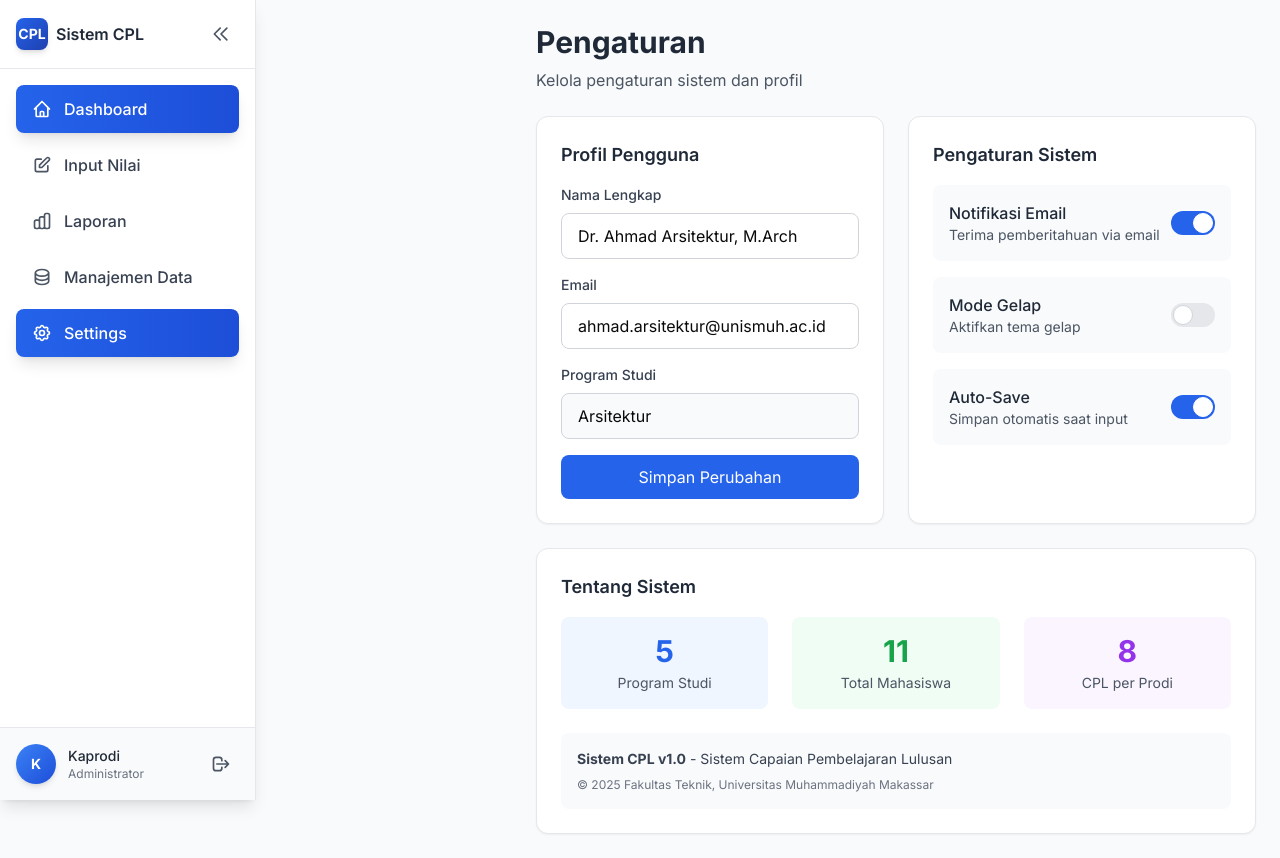
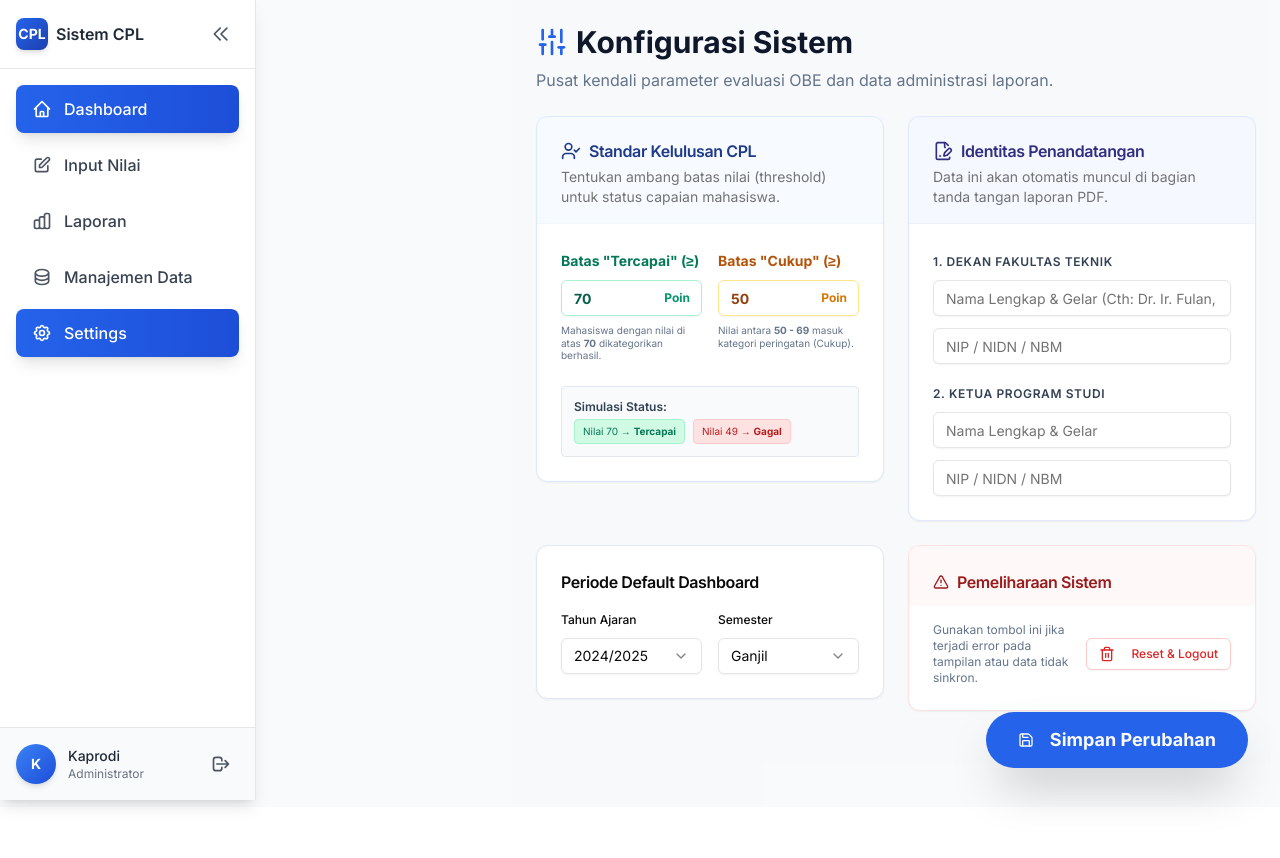
Before and after one commit to COCONUT-hacklab/SIM-CPL, a Next.js app: page /dashboard/settings in a window 1280 px wide. After the commit the page ends 807 px from the top, so only its background shows below. Built offline with nearby package versions, Linux system fonts and the light colour scheme.

Commit message:
what you need

```diff
--- a/src/app/dashboard/settings/page.tsx
+++ b/src/app/dashboard/settings/page.tsx
@@ -1,125 +1,270 @@
 'use client';
 
+import { useState, useEffect } from 'react';
+import { Button } from '@/components/ui/button';
+import { Card, CardContent, CardDescription, CardHeader, CardTitle } from '@/components/ui/card';
+import { Input } from '@/components/ui/input';
+import { Label } from '@/components/ui/label';
+import { Select, SelectContent, SelectItem, SelectTrigger, SelectValue } from '@/components/ui/select';
+import { Save, RefreshCw, Trash2, AlertTriangle, CheckCircle2, Sliders, FileSignature, UserCheck } from 'lucide-react';
+
 export default function SettingsPage() {
+  const [loading, setLoading] = useState(false);
+  const [success, setSuccess] = useState(false);
+
+  // State Konfigurasi (Tanpa KPI Sasaran Mutu)
+  const [config, setConfig] = useState({
+    // Parameter Nilai Evaluasi
+    batasTercapai: 70,
+    batasCukup: 50,
+
+    // Periode Default Dashboard
+    semesterAktif: '1',
+    tahunAjaran: '2024/2025',
+
+    // Identitas Penandatangan (Data untuk Template Laporan)
+    namaDekan: '',
+    nipDekan: '',
+    namaKaprodi: '',
+    nipKaprodi: '',
+  });
+
+  // Load Config saat pertama kali buka
+  useEffect(() => {
+    const savedConfig = localStorage.getItem('simcpl_config');
+    if (savedConfig) {
+      // Merge dengan config default untuk menghindari error jika ada field baru
+      setConfig(prev => ({ ...prev, ...JSON.parse(savedConfig) }));
+    }
+  }, []);
+
+  const handleSave = () => {
+    setLoading(true);
+    setTimeout(() => {
+      localStorage.setItem('simcpl_config', JSON.stringify(config));
+      setLoading(false);
+      setSuccess(true);
+      setTimeout(() => setSuccess(false), 3000);
+      window.dispatchEvent(new Event('configUpdated'));
+    }, 800);
+  };
+
+  const handleClearCache = () => {
+    if (confirm('PERINGATAN: Ini akan menghapus semua data sesi login dan cache browser Anda. Anda akan diminta login ulang. Lanjutkan?')) {
+      localStorage.clear();
+      window.location.href = '/login';
+    }
+  };
+
   return (
-    <div className="min-h-screen bg-gray-50 p-6">
-      {/* Header */}
-      <div className="mb-6">
-        <h1 className="text-3xl font-bold text-gray-800 mb-2">Pengaturan</h1>
-        <p className="text-gray-600">
-          Kelola pengaturan sistem dan profil
-        </p>
+    <div className="min-h-screen bg-slate-50/50 p-6 space-y-6 pb-24">
+
+      {/* Header Page */}
+      <div>
+        <h1 className="text-3xl font-bold text-slate-900 flex items-center gap-2">
+          <Sliders className="h-8 w-8 text-blue-600" />
+          Konfigurasi Sistem
+        </h1>
+        <p className="text-slate-500 mt-2">Pusat kendali parameter evaluasi OBE dan data administrasi laporan.</p>
       </div>
 
-      {/* Settings Grid */}
       <div className="grid grid-cols-1 lg:grid-cols-2 gap-6">
-        {/* Profile Settings */}
-        <div className="bg-white rounded-xl shadow-sm p-6 border border-gray-200">
-          <h3 className="text-lg font-semibold text-gray-800 mb-4">Profil Pengguna</h3>
-          <div className="space-y-4">
-            <div>
-              <label className="block text-sm font-medium text-gray-700 mb-2">
-                Nama Lengkap
-              </label>
-              <input
-                type="text"
-                defaultValue="Dr. Ahmad Arsitektur, M.Arch"
-                className="w-full px-4 py-2.5 border border-gray-300 rounded-lg focus:ring-2 focus:ring-blue-500 focus:border-transparent"
-              />
-            </div>
-            <div>
-              <label className="block text-sm font-medium text-gray-700 mb-2">
-                Email
-              </label>
-              <input
-                type="email"
-                defaultValue="ahmad.arsitektur@unismuh.ac.id"
-                className="w-full px-4 py-2.5 border border-gray-300 rounded-lg focus:ring-2 focus:ring-blue-500 focus:border-transparent"
-              />
-            </div>
-            <div>
-              <label className="block text-sm font-medium text-gray-700 mb-2">
-                Program Studi
-              </label>
-              <input
-                type="text"
-                defaultValue="Arsitektur"
-                disabled
-                className="w-full px-4 py-2.5 border border-gray-300 rounded-lg bg-gray-50"
-              />
-            </div>
-            <button className="w-full px-4 py-2.5 bg-blue-600 text-white rounded-lg hover:bg-blue-700 transition-colors">
-              Simpan Perubahan
-            </button>
-          </div>
-        </div>
 
-        {/* System Settings */}
-        <div className="bg-white rounded-xl shadow-sm p-6 border border-gray-200">
-          <h3 className="text-lg font-semibold text-gray-800 mb-4">Pengaturan Sistem</h3>
-          <div className="space-y-4">
-            <div className="flex items-center justify-between p-4 bg-gray-50 rounded-lg">
-              <div>
-                <p className="font-medium text-gray-800">Notifikasi Email</p>
-                <p className="text-sm text-gray-600">Terima pemberitahuan via email</p>
+        {/* 1. PARAMETER EVALUASI (CORE OBE) */}
+        <Card className="border-blue-100 shadow-sm h-fit">
+          <CardHeader className="bg-blue-50/50 pb-4 border-b border-blue-50">
+            <CardTitle className="text-blue-900 flex items-center gap-2">
+               <UserCheck className="h-5 w-5" /> Standar Kelulusan CPL
+            </CardTitle>
+            <CardDescription>Tentukan ambang batas nilai (threshold) untuk status capaian mahasiswa.</CardDescription>
+          </CardHeader>
+          <CardContent className="pt-6 space-y-6">
+            <div className="grid grid-cols-2 gap-4">
+              <div className="space-y-2">
+                <Label className="text-emerald-700 font-bold">Batas "Tercapai" (≥)</Label>
+                <div className="relative">
+                  <Input
+                    type="number"
+                    value={config.batasTercapai}
+                    onChange={(e) => setConfig({...config, batasTercapai: Number(e.target.value)})}
+                    className="border-emerald-200 focus:ring-emerald-500 font-bold text-lg text-emerald-800"
+                  />
+                  <span className="absolute right-3 top-2.5 text-xs font-bold text-emerald-600">Poin</span>
+                </div>
+                <p className="text-[10px] text-slate-500 leading-tight">
+                  Mahasiswa dengan nilai di atas <strong>{config.batasTercapai}</strong> dikategorikan berhasil.
+                </p>
               </div>
-              <label className="relative inline-flex items-center cursor-pointer">
-                <input type="checkbox" className="sr-only peer" defaultChecked />
-                <div className="w-11 h-6 bg-gray-200 peer-focus:outline-none peer-focus:ring-4 peer-focus:ring-blue-300 rounded-full peer peer-checked:after:translate-x-full peer-checked:after:border-white after:content-[''] after:absolute after:top-[2px] after:left-[2px] after:bg-white after:border-gray-300 after:border after:rounded-full after:h-5 after:w-5 after:transition-all peer-checked:bg-blue-600"></div>
-              </label>
+
+              <div className="space-y-2">
+                <Label className="text-amber-700 font-bold">Batas "Cukup" (≥)</Label>
+                <div className="relative">
+                  <Input
+                    type="number"
+                    value={config.batasCukup}
+                    onChange={(e) => setConfig({...config, batasCukup: Number(e.target.value)})}
+                    className="border-amber-200 focus:ring-amber-500 font-bold text-lg text-amber-800"
+                  />
+                  <span className="absolute right-3 top-2.5 text-xs font-bold text-amber-600">Poin</span>
+                </div>
+                <p className="text-[10px] text-slate-500 leading-tight">
+                  Nilai antara <strong>{config.batasCukup} - {config.batasTercapai - 1}</strong> masuk kategori peringatan (Cukup).
+                </p>
+              </div>
             </div>
 
-            <div className="flex items-center justify-between p-4 bg-gray-50 rounded-lg">
-              <div>
-                <p className="font-medium text-gray-800">Mode Gelap</p>
-                <p className="text-sm text-gray-600">Aktifkan tema gelap</p>
+            <div className="bg-slate-50 p-3 rounded border border-slate-200">
+               <p className="text-xs font-semibold text-slate-700 mb-1">Simulasi Status:</p>
+               <div className="flex gap-2 text-[10px]">
+                  <span className="px-2 py-1 bg-emerald-100 text-emerald-700 rounded border border-emerald-200">
+                     Nilai {config.batasTercapai} → <strong>Tercapai</strong>
+                  </span>
+                  <span className="px-2 py-1 bg-red-100 text-red-700 rounded border border-red-200">
+                     Nilai {config.batasCukup - 1} → <strong>Gagal</strong>
+                  </span>
+               </div>
+            </div>
+          </CardContent>
+        </Card>
+
+        {/* 2. IDENTITAS PELAPORAN (ADMINISTRASI) */}
+        <Card className="border-indigo-100 shadow-sm h-fit">
+          <CardHeader className="bg-indigo-50/50 pb-4 border-b border-indigo-50">
+            <CardTitle className="text-indigo-900 flex items-center gap-2">
+               <FileSignature className="h-5 w-5" /> Identitas Penandatangan
+            </CardTitle>
+            <CardDescription>Data ini akan otomatis muncul di bagian tanda tangan laporan PDF.</CardDescription>
+          </CardHeader>
+          <CardContent className="pt-6 space-y-6">
+
+            {/* Input Data Pejabat */}
+            <div className="space-y-4">
+              <div className="space-y-2">
+                 <Label className="text-slate-700 font-semibold text-xs uppercase tracking-wider">1. Dekan Fakultas Teknik</Label>
+                 <div className="grid grid-cols-1 gap-3">
+                    <Input
+                       placeholder="Nama Lengkap & Gelar (Cth: Dr. Ir. Fulan, M.T.)"
+                       value={config.namaDekan}
+                       onChange={(e) => setConfig({...config, namaDekan: e.target.value})}
+                       className="bg-white"
+                    />
+                    <Input
+                       placeholder="NIP / NIDN / NBM"
+                       value={config.nipDekan}
+                       onChange={(e) => setConfig({...config, nipDekan: e.target.value})}
+                       className="bg-white"
+                    />
+                 </div>
               </div>
-              <label className="relative inline-flex items-center cursor-pointer">
-                <input type="checkbox" className="sr-only peer" />
-                <div className="w-11 h-6 bg-gray-200 peer-focus:outline-none peer-focus:ring-4 peer-focus:ring-blue-300 rounded-full peer peer-checked:after:translate-x-full peer-checked:after:border-white after:content-[''] after:absolute after:top-[2px] after:left-[2px] after:bg-white after:border-gray-300 after:border after:rounded-full after:h-5 after:w-5 after:transition-all peer-checked:bg-blue-600"></div>
-              </label>
+
+              <div className="space-y-2">
+                 <Label className="text-slate-700 font-semibold text-xs uppercase tracking-wider">2. Ketua Program Studi</Label>
+                 <div className="grid grid-cols-1 gap-3">
+                    <Input
+                       placeholder="Nama Lengkap & Gelar"
+                       value={config.namaKaprodi}
+                       onChange={(e) => setConfig({...config, namaKaprodi: e.target.value})}
+                       className="bg-white"
+                    />
+                    <Input
+                       placeholder="NIP / NIDN / NBM"
+                       value={config.nipKaprodi}
+                       onChange={(e) => setConfig({...config, nipKaprodi: e.target.value})}
+                       className="bg-white"
+                    />
+                 </div>
+              </div>
             </div>
 
-            <div className="flex items-center justify-between p-4 bg-gray-50 rounded-lg">
-              <div>
-                <p className="font-medium text-gray-800">Auto-Save</p>
-                <p className="text-sm text-gray-600">Simpan otomatis saat input</p>
+            {/* Preview Tanda Tangan Sederhana */}
+            {(config.namaDekan || config.namaKaprodi) && (
+              <div className="mt-4 p-4 border-2 border-dashed border-gray-200 rounded-xl bg-gray-50/50">
+                <p className="text-[10px] text-gray-400 text-center mb-4 uppercase tracking-widest">Preview Tampilan di Laporan</p>
+                <div className="flex justify-between text-center text-xs text-gray-800 gap-8">
+                  <div className="flex-1">
+                    <p className="mb-8">Mengetahui,<br/>Dekan Fakultas Teknik</p>
+                    <p className="font-bold underline">{config.namaDekan || '(Nama Dekan Belum Diisi)'}</p>
+                    <p>NBM. {config.nipDekan || '...'}</p>
+                  </div>
+                  <div className="flex-1">
+                    <p className="mb-8">Makassar, {new Date().toLocaleDateString('id-ID', {day: 'numeric', month: 'long', year: 'numeric'})}<br/>Ketua Program Studi</p>
+                    <p className="font-bold underline">{config.namaKaprodi || '(Nama Kaprodi Belum Diisi)'}</p>
+                    <p>NBM. {config.nipKaprodi || '...'}</p>
+                  </div>
+                </div>
               </div>
-              <label className="relative inline-flex items-center cursor-pointer">
-                <input type="checkbox" className="sr-only peer" defaultChecked />
-                <div className="w-11 h-6 bg-gray-200 peer-focus:outline-none peer-focus:ring-4 peer-focus:ring-blue-300 rounded-full peer peer-checked:after:translate-x-full peer-checked:after:border-white after:content-[''] after:absolute after:top-[2px] after:left-[2px] after:bg-white after:border-gray-300 after:border after:rounded-full after:h-5 after:w-5 after:transition-all peer-checked:bg-blue-600"></div>
-              </label>
+            )}
+
+          </CardContent>
+        </Card>
+
+        {/* 3. PERIODE (GENERAL) */}
+        <Card className="border-slate-200 shadow-sm h-fit">
+          <CardHeader className="pb-3">
+            <CardTitle className="text-base">Periode Default Dashboard</CardTitle>
+          </CardHeader>
+          <CardContent className="grid grid-cols-2 gap-4">
+            <div className="space-y-2">
+              <Label className="text-xs">Tahun Ajaran</Label>
+              <Select defaultValue={config.tahunAjaran} onValueChange={(v) => setConfig({...config, tahunAjaran: v})}>
+                <SelectTrigger><SelectValue placeholder="Pilih" /></SelectTrigger>
+                <SelectContent>
+                  <SelectItem value="2024/2025">2024/2025</SelectItem>
+                  <SelectItem value="2025/2026">2025/2026</SelectItem>
+                </SelectContent>
+              </Select>
             </div>
-          </div>
-        </div>
+            <div className="space-y-2">
+              <Label className="text-xs">Semester</Label>
+              <Select defaultValue={config.semesterAktif} onValueChange={(v) => setConfig({...config, semesterAktif: v})}>
+                <SelectTrigger><SelectValue placeholder="Pilih" /></SelectTrigger>
+                <SelectContent>
+                  <SelectItem value="1">Ganjil</SelectItem>
+                  <SelectItem value="2">Genap</SelectItem>
+                </SelectContent>
+              </Select>
+            </div>
+          </CardContent>
+        </Card>
 
-        {/* About System */}
-        <div className="bg-white rounded-xl shadow-sm p-6 border border-gray-200 lg:col-span-2">
-          <h3 className="text-lg font-semibold text-gray-800 mb-4">Tentang Sistem</h3>
-          <div className="grid grid-cols-1 md:grid-cols-3 gap-6">
-            <div className="text-center p-4 bg-blue-50 rounded-lg">
-              <div className="text-3xl font-bold text-blue-600 mb-1">5</div>
-              <p className="text-sm text-gray-600">Program Studi</p>
+        {/* 4. DANGER ZONE */}
+        <Card className="border-red-100 shadow-sm h-fit">
+          <CardHeader className="bg-red-50/50 pb-3">
+             <CardTitle className="text-base text-red-800 flex items-center gap-2">
+                <AlertTriangle className="h-4 w-4" /> Pemeliharaan Sistem
+             </CardTitle>
+          </CardHeader>
+          <CardContent className="pt-4 flex items-center justify-between gap-4">
+             <p className="text-xs text-slate-500">
+                Gunakan tombol ini jika terjadi error pada tampilan atau data tidak sinkron.
+             </p>
+             <Button variant="outline" size="sm" onClick={handleClearCache} className="text-red-600 hover:bg-red-50 border-red-200 whitespace-nowrap">
+                <Trash2 className="h-3 w-3 mr-2" /> Reset & Logout
+             </Button>
+          </CardContent>
+        </Card>
+
+      </div>
+
+      {/* FLOATING ACTION BAR */}
+      <div className="fixed bottom-8 right-8 z-50 flex flex-col items-end gap-2 pointer-events-none">
+         {success && (
+            <div className="bg-emerald-600 text-white px-6 py-3 rounded-full shadow-2xl flex items-center gap-2 animate-in slide-in-from-right-10 fade-in duration-300">
+              <CheckCircle2 className="h-5 w-5" />
+              <span>Pengaturan berhasil disimpan!</span>
             </div>
-            <div className="text-center p-4 bg-green-50 rounded-lg">
-              <div className="text-3xl font-bold text-green-600 mb-1">11</div>
-              <p className="text-sm text-gray-600">Total Mahasiswa</p>
-            </div>
-            <div className="text-center p-4 bg-purple-50 rounded-lg">
-              <div className="text-3xl font-bold text-purple-600 mb-1">8</div>
-              <p className="text-sm text-gray-600">CPL per Prodi</p>
-            </div>
-          </div>
-          <div className="mt-6 p-4 bg-gray-50 rounded-lg">
-            <p className="text-sm text-gray-700">
-              <strong>Sistem CPL v1.0</strong> - Sistem Capaian Pembelajaran Lulusan
-            </p>
-            <p className="text-xs text-gray-500 mt-2">
-              © 2025 Fakultas Teknik, Universitas Muhammadiyah Makassar
-            </p>
-          </div>
-        </div>
+         )}
+         <Button
+            size="lg"
+            onClick={handleSave}
+            disabled={loading}
+            className="pointer-events-auto rounded-full shadow-2xl bg-blue-600 hover:bg-blue-700 h-14 px-8 text-lg font-bold transition-all hover:scale-105 active:scale-95"
+         >
+            {loading ? <RefreshCw className="h-5 w-5 animate-spin mr-2" /> : <Save className="h-5 w-5 mr-2" />}
+            {loading ? 'Menyimpan...' : 'Simpan Perubahan'}
+         </Button>
       </div>
+
     </div>
   );
 }
```
Also changed, not shown: src/app/dashboard/input-nilai/page.tsx (+17 -12 lines), src/app/dashboard/manajemen/page.tsx (+5 -5 lines), src/app/dashboard/page.tsx (+87 -38 lines).
